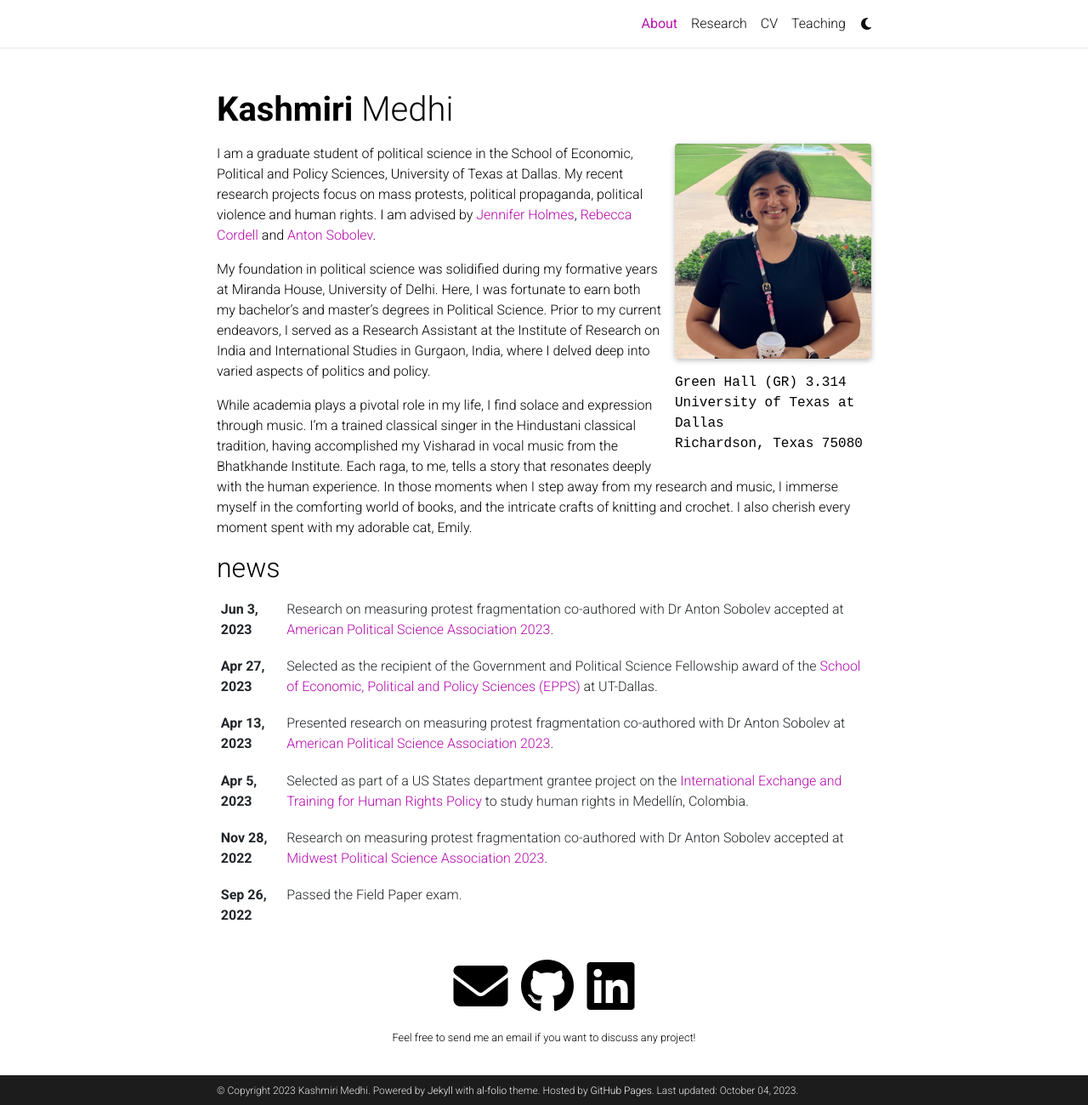
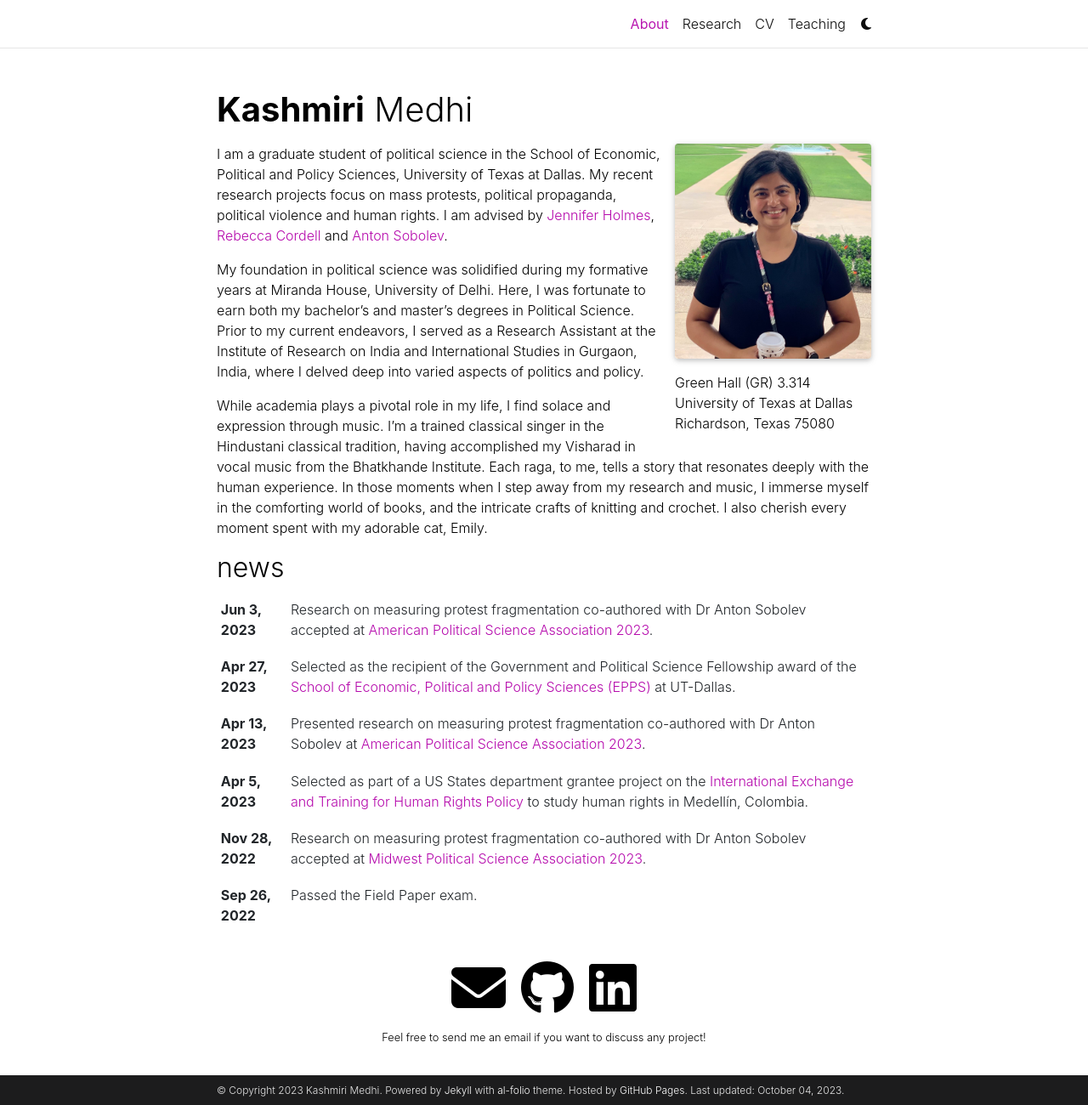
Before and after one commit to kmedhi/kmedhi.github.io, a Jekyll site: the page built from _pages/about.md, in a window 1280 px wide and 1300 px high. Shown: the whole window at 85% size. Built offline with Jekyll 4.4.1, drawn with Linux system fonts in a browser that asks for light colours; full-size pictures stand in for the smaller copies a plugin makes; comment, search, counter and statistics services are not loaded; a style sheet for code colours, icons or effects is not loaded.

Commit message:
Update _base.scss FONTS

```diff
--- a/_sass/_base.scss
+++ b/_sass/_base.scss
@@ -17,6 +17,7 @@
 span,
 strong {
   color: var(--global-text-color);
+  font-family: -apple-system, BlinkMacSystemFont, 'Segoe UI', Roboto, 'Open Sans', 'Helvetica Neue', Arial, sans-serif;
 }
 
 hr {
@@ -120,7 +121,7 @@
   .address {
     margin-bottom: 5px;
     margin-top: 5px;
-    font-family: monospace;
+    font-family: sans-serif;
 
     p {
       display: inline-block;
```
